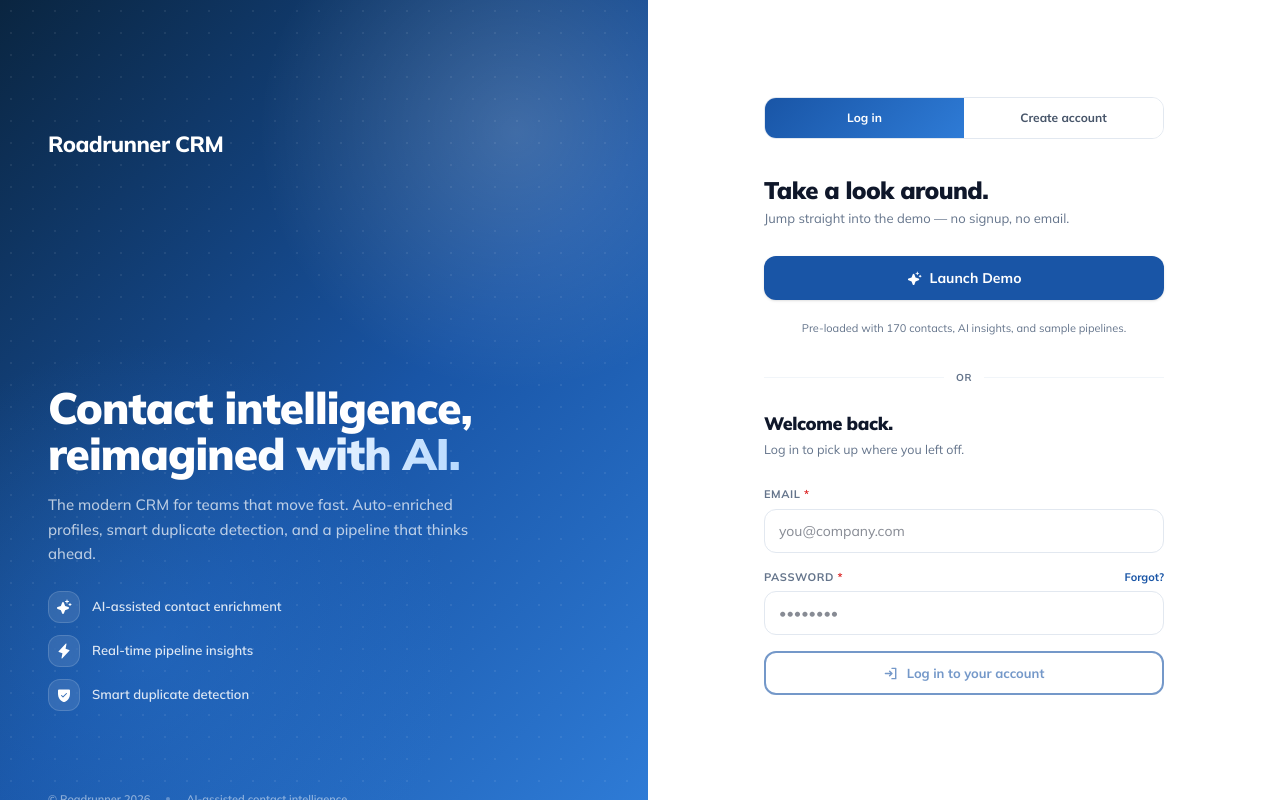
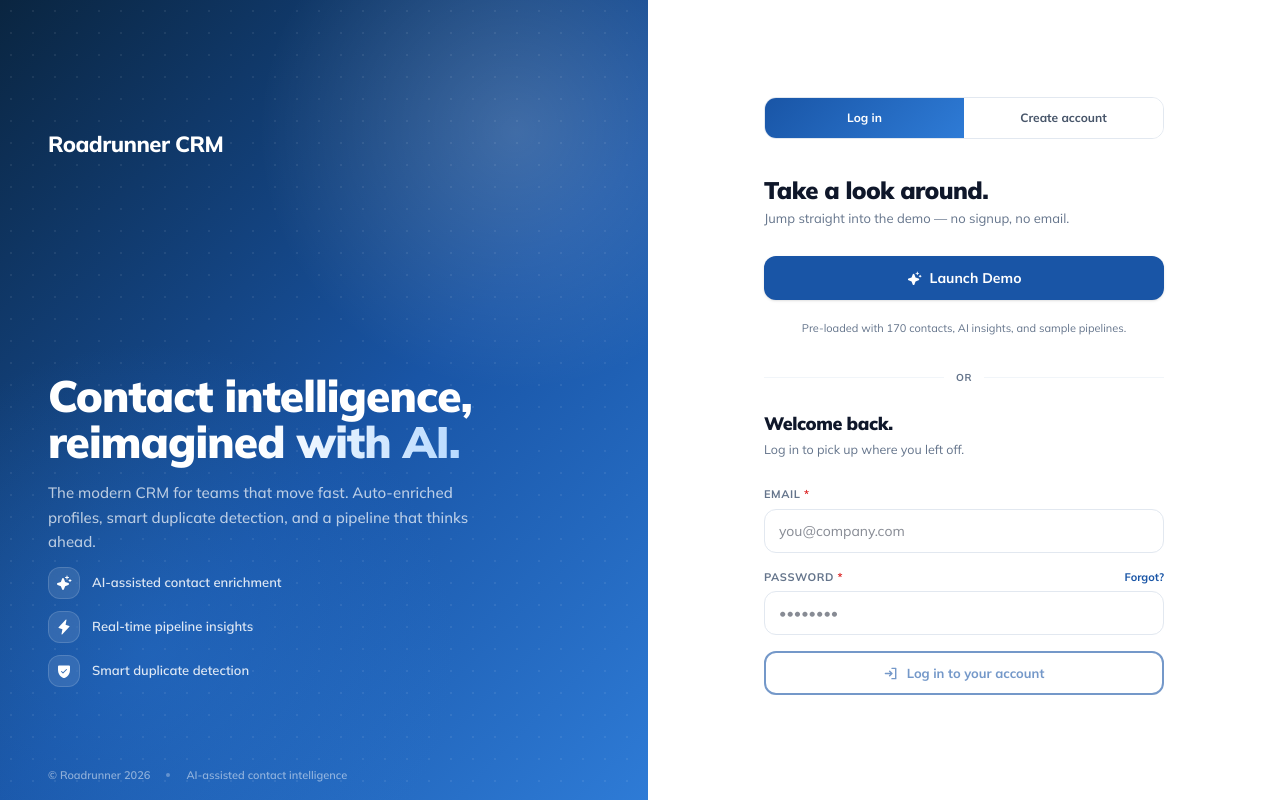
Before and after one commit to PWetzell/RoadRunnerCRM, a Next.js app: page /dashboard in a window 1280 px wide. Built offline with nearby package versions, Linux system fonts and the light colour scheme; no server answers.

Commit message:
Pull hero text closer to the bird (gap-6 -> gap-3)
Tighter spacing: 24px -> 12px between the bird, the headline, and
the feature bullets. Hero block reads tightly grouped now.

```diff
--- a/src/components/auth/AuthGate.tsx
+++ b/src/components/auth/AuthGate.tsx
@@ -697,7 +697,7 @@ export default function AuthGate({ children }: { children: React.ReactNode }) {
           <span className="text-white text-[22px] font-extrabold tracking-tight">Roadrunner CRM</span>
         </div>
 
-        <div className="relative z-10 flex flex-col gap-6 max-w-[520px]">
+        <div className="relative z-10 flex flex-col gap-3 max-w-[520px]">
           <div className="relative w-[200px] h-[200px]">
             {/* Spotlight flash behind the bird — radial gradient anchored
                 at the geometric center of the bird container. Animation
```
